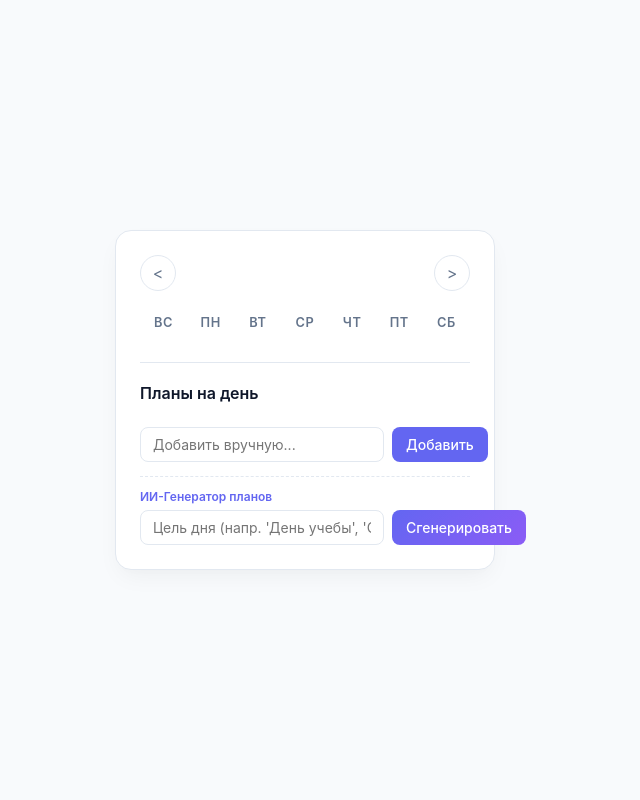
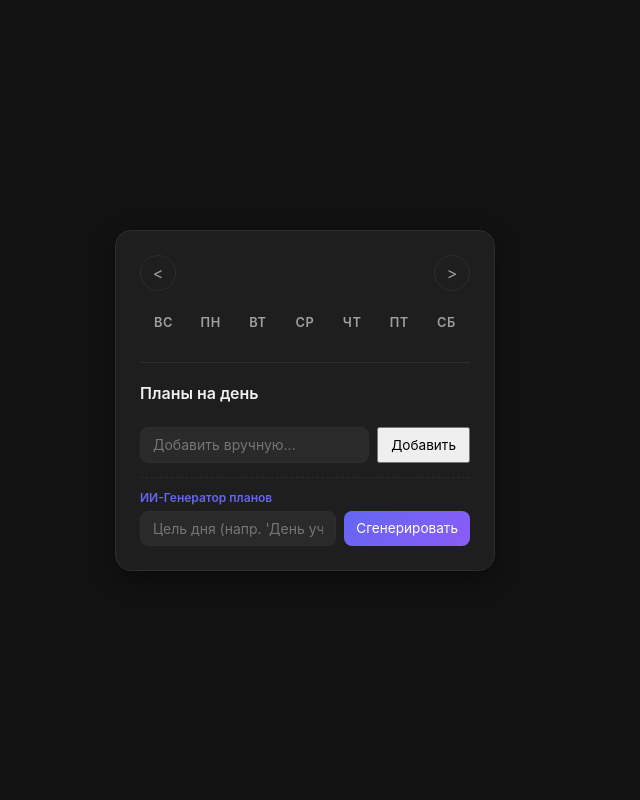
Before and after one commit to inbusiness610-hash/practice, a Flask app: page / in a window 1280 px wide. Shown: the whole page, without its empty margins (335-975 px from the left). Run offline with Flask 3, Linux system fonts and the light colour scheme; data that the repository does not hold is empty.

Commit message:
Fix layout overflow and JS network paths for mobile access

```diff
--- a/calendar/app.py
+++ b/calendar/app.py
@@ -183,4 +183,4 @@
 
 
 if __name__ == "__main__":
-    app.run(debug=True, port=5000)
+    app.run(host='0.0.0.0', debug=True, port=5000)
--- a/calendar/static/script.js
+++ b/calendar/static/script.js
@@ -17,7 +17,7 @@
     'Июль', 'Август', 'Сентябрь', 'Октябрь', 'Ноябрь', 'Декабрь'
 ];
 
-const API_URL = 'http://127.0.0.1:5000/api/plans';
+const API_URL = 'http://192.168.27.13:5000/api/plans';
 
 const today = new Date();
 let currentDate = new Date();
--- a/calendar/static/style.css
+++ b/calendar/static/style.css
@@ -1,17 +1,25 @@
 /* ==========================================================================
-   1. Базовые настройки и переменные
+   1. Базовые настройки и тёмные переменные
    ========================================================================== */
 :root {
-  --primary-color: #6366f1;       /* Основной акцентный цвет (индиго) */
-  --primary-hover: #4f46e5;       /* Цвет при наведении */
-  --bg-color: #f8fafc;            /* Общий фон страницы */
-  --card-bg: #ffffff;             /* Фон календаря */
-  --text-main: #0f172a;           /* Цвет основного текста */
-  --text-muted: #64748b;          /* Цвет второстепенного текста */
-  --border-color: #e2e8f0;        /* Цвет границ */
-  --hover-bg: #f1f5f9;            /* Фон элементов при наведении */
-  --radius: 16px;                 /* Скругление углов */
-  --shadow: 0 10px 25px -5px rgba(0, 0, 0, 0.05), 0 8px 10px -6px rgba(0, 0, 0, 0.01);
+    /* Тёмный фон и текст */
+    --bg-color: #121212;
+    --card-bg: #1e1e1e;
+    --border-color: #2d2d2d;
+    --text-main: #f0f0f0;
+    --text-muted: #a0a0a0;
+
+    /* Акцентный фиолетовый / неоновый цвет */
+    --primary-color: #bb86fc;
+    --primary-hover: #9955e8;
+
+    /* Инпуты, ховеры и формы */
+    --input-bg: #2a2a2a;
+    --hover-bg: #2d2d2d;
+
+    /* Вспомогательные настройки */
+    --radius: 16px;
+    --shadow: 0 8px 24px rgba(0, 0, 0, 0.4);
 }
 
 * {
@@ -209,9 +208,10 @@
 /* Список задач */
 #plan-list {
   list-style: none;
-  max-height: 140px;
+  max-height: 200px;
   overflow-y: auto;
   margin-bottom: 12px;
+  padding-right: 4px;
 }
 
 #plan-list li {
@@ -219,60 +219,64 @@
   justify-content: space-between;
   align-items: center;
   padding: 8px 12px;
-  background: var(--hover-bg);
+  background: var(--input-bg);
+  border: 1px solid var(--border-color);
   border-radius: 8px;
   margin-bottom: 6px;
   font-size: 0.875rem;
+  color: var(--text-main);
 }
 
 #plan-list li button {
   background: none;
   border: none;
-  color: #ef4444;
+  color: #cf6679;
   cursor: pointer;
   font-size: 1.1rem;
   line-height: 1;
-  padding: 0 4px;
+  padding: 2px 6px;
   border-radius: 4px;
   transition: background 0.15s;
 }
 
 #plan-list li button:hover {
-  background: #fee2e2;
+  background: #3b1e24;
 }
 
 /* Поле ввода */
 .plan-input-group {
   display: flex;
   gap: 8px;
+  width: 100%;
 }
 
 .plan-input-group input {
   flex: 1;
+  min-width: 0;
   padding: 8px 12px;
+  background-color: var(--input-bg);
+  color: var(--text-main);
   border: 1px solid var(--border-color);
   border-radius: 8px;
   outline: none;
   font-size: 0.875rem;
-  transition: border-color 0.2s;
+}
+
+.plan-input-group button {
+  white-space: nowrap;
+  padding: 8px 12px;
+  font-size: 0.85rem;
+  flex-shrink: 0;
 }
 
 .plan-input-group input:focus {
   border-color: var(--primary-color);
 }
 
-.plan-input-group button {
-  background: var(--primary-color);
-  color: white;
-  border: none;
-  padding: 8px 14px;
-  border-radius: 8px;
-  cursor: pointer;
-  font-size: 0.875rem;
-  font-weight: 500;
-  transition: background 0.2s;
-}
 
 .plan-input-group button:hover {
   background: var(--primary-hover);
 }
+.btn-ai{
+  border-radius: 8px;
+}
```
Also changed, not shown: other parts of calendar/static/style.css (+20 -29 lines).
